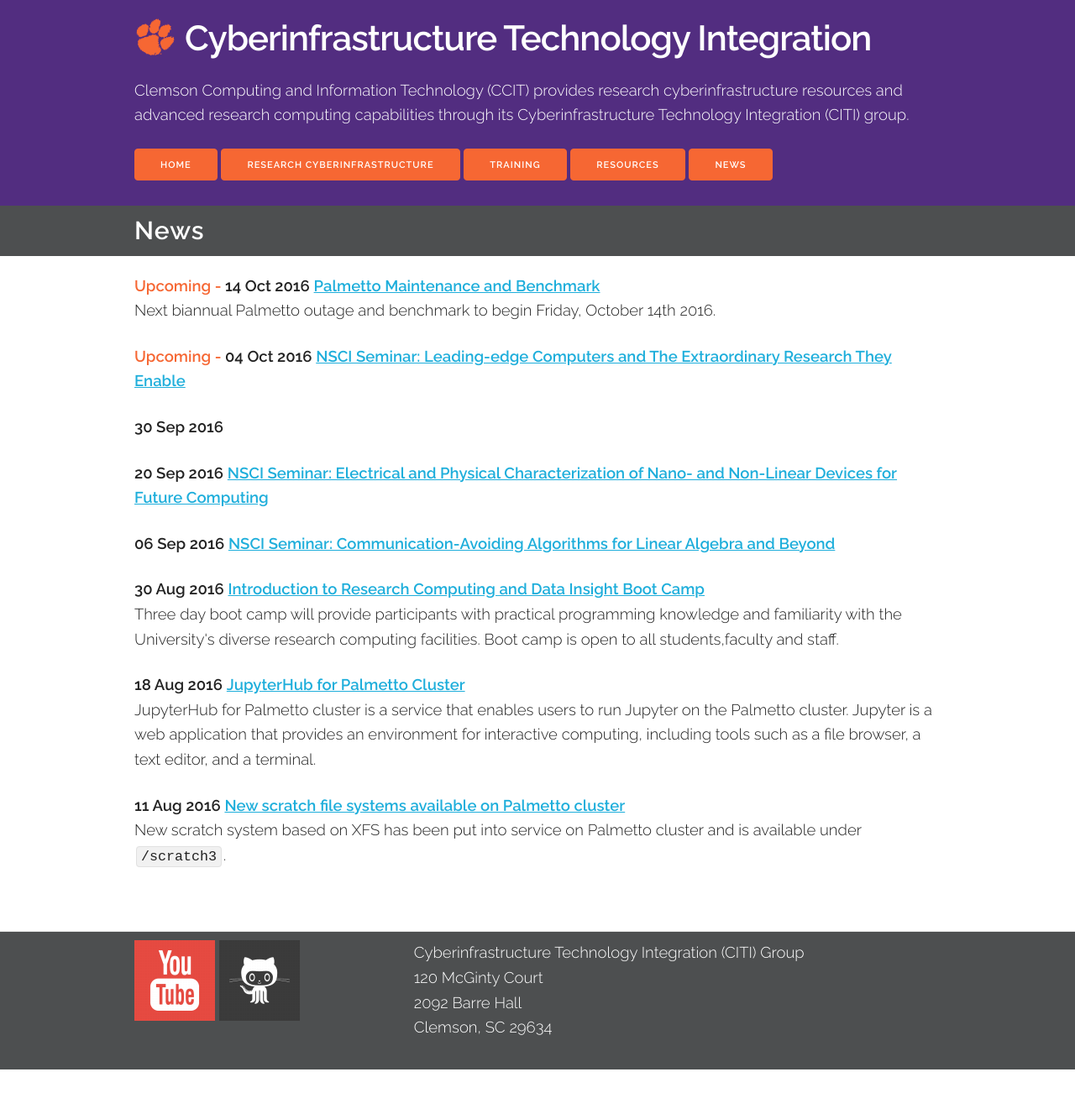
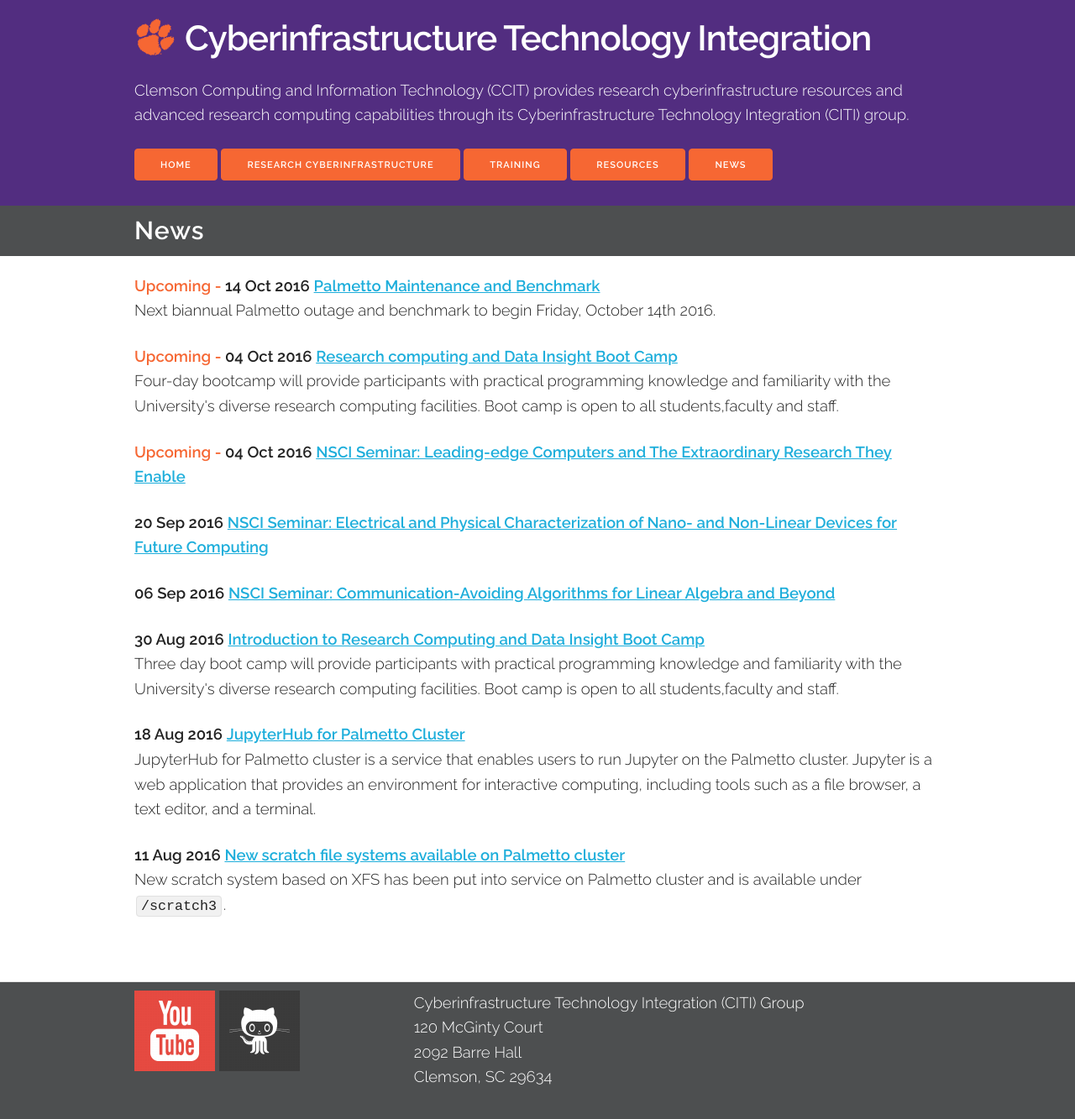
Before and after one commit to clemsonciti/citi-webpage, a Jekyll site: the page built from news.md, in a window 1280 px wide. Shown: the whole page at 84% size. Built offline with Jekyll 4.4.1, drawn with Linux system fonts in a browser that asks for light colours; before the commit the page ends 1274 px from its top, so only the background shows below that.

Commit message:
fix quotes

```diff
--- a/_posts/2016-10-04-Research-computing-and-data-insight.md
+++ b/_posts/2016-10-04-Research-computing-and-data-insight.md
@@ -5,7 +5,7 @@ abstract: "Four-day bootcamp will provide
 participants with practical programming knowledge
 and familiarity with the University's
 diverse research computing facilities.
-Boot camp is open to all students,faculty and staff.
+Boot camp is open to all students,faculty and staff."
 author: Ashwin Srinath
 ---
 
@@ -14,6 +14,15 @@ we are offering another series of workshops
 that will provide participants with
 practical programming knowledge and
 familiarity with the University's diverse research computing facilities.
+
+The boot camp is free for all Clemson students, faculty and staff.
+**Registration** is a simple, two-step process:
+
+1. Sign up for the "Research Computing and Data Insight" on [Canvas](https://clemson.instructure.com/courses/6307).
+2. Then, select which of the boot camp sessions you will attend [here](https://clemson.instructure.com/courses/6307/quizzes/3791)
+
+Please contact Nuyun (Nellie) Zhang <nuyun@clemson.edu>
+with questions or for further information.
 
 The following topics will be covered;
 note the overlap in sessions:
@@ -38,8 +47,3 @@ note the overlap in sessions:
 ### Day 4 (Oct 7)
 
 * Visualizing Research Data (9:00 AM- 12:00 PM, 310 Watts Family Innovation Center)
-
-The boot camp is free for all Clemson students, faculty and staff. Registration is open for the Sep 5-7 sessions. For description and location for each session, and to register, please visit <http://citi.sites.clemson.edu/training/>
-
-Please contact Nuyun (Nellie) Zhang <nuyun@clemson.edu>
-with questions or for further information.
```
